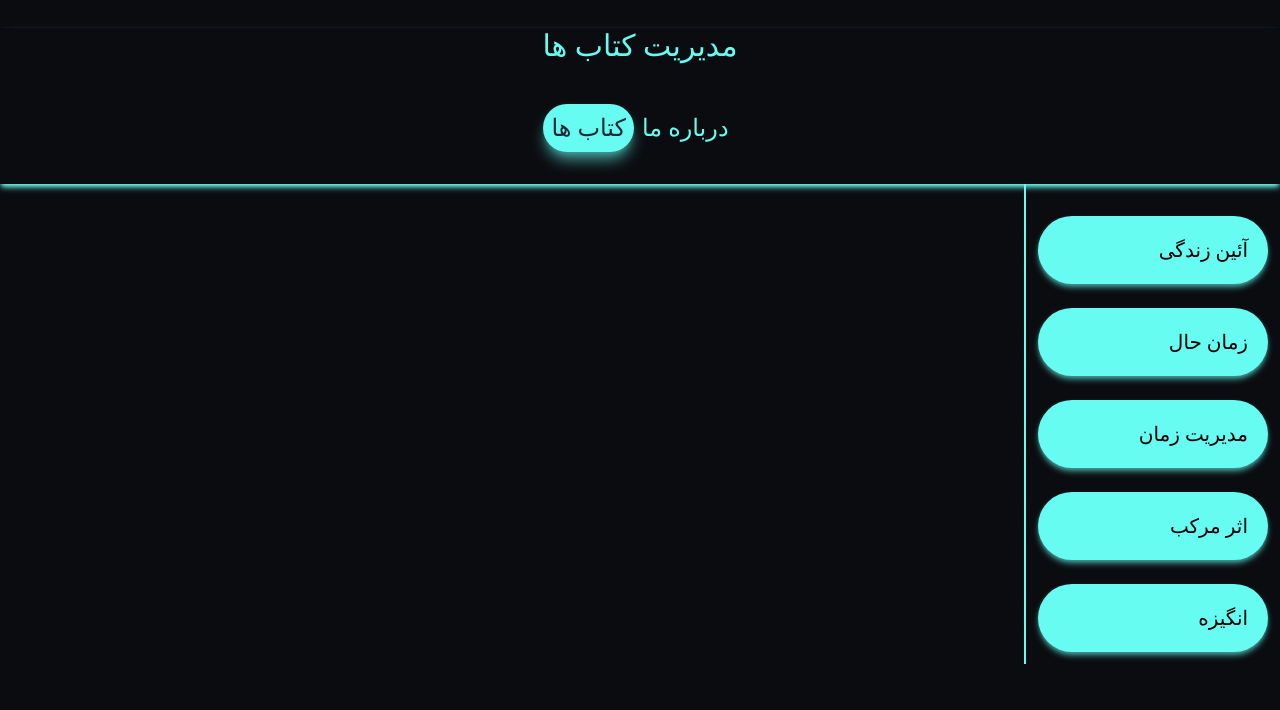
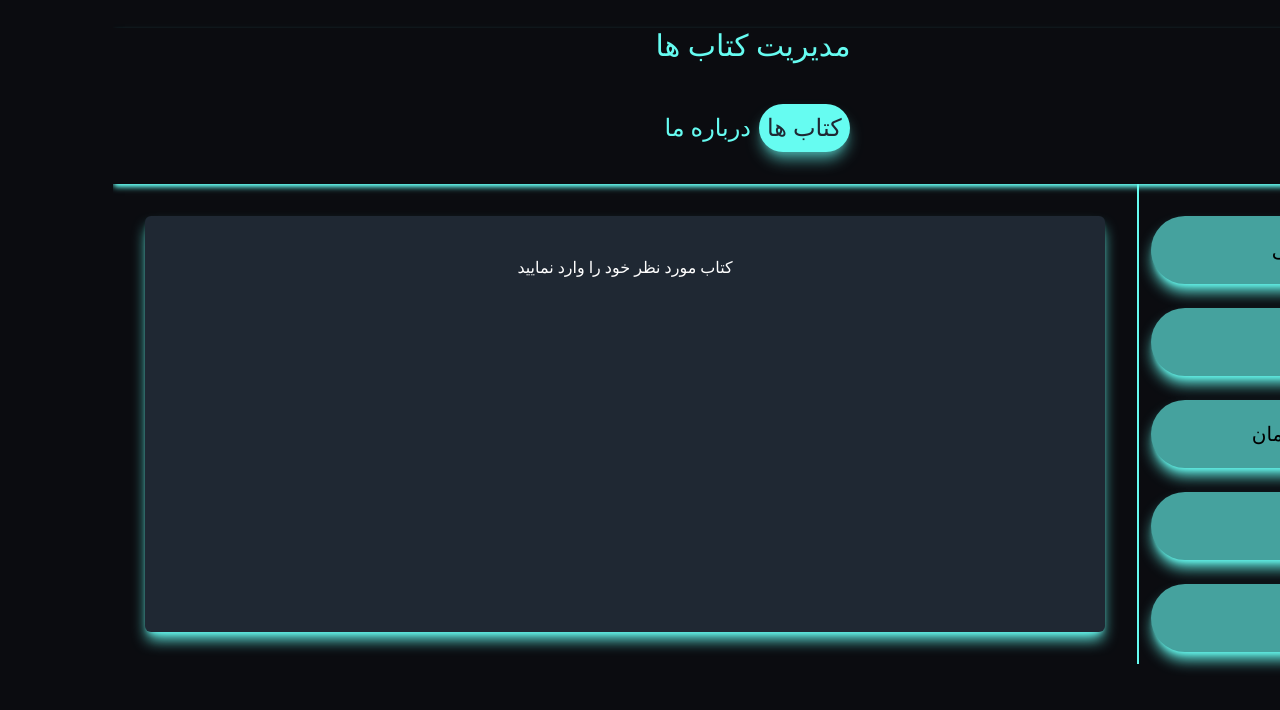
Before and after one commit to rezaazimibar/book-management-app, a React (Create React App) app: page /books in a window 1280 px wide. Shown: the top 710 px of the page. Built offline with nearby package versions, Linux system fonts and the light colour scheme; a web font is replaced by a local one.

Commit message:
add books part

```diff
--- a/public/index.html
+++ b/public/index.html
@@ -1,5 +1,5 @@
 <!DOCTYPE html>
-<html lang="en">
+<html lang="en" dir="rtl">
   <head>
     <meta charset="utf-8" />
     <link rel="icon" href="%PUBLIC_URL%/favicon.ico" />
--- a/src/App.js
+++ b/src/App.js
@@ -30,7 +30,7 @@ function App() {
         </nav>
 
       </header>
-      <main className="flex justify-end text-end"><Outlet/></main>
+      <main ><Outlet/></main>
     </>
   );
 }
--- a/src/component/about.jsx
+++ b/src/component/about.jsx
@@ -1,8 +1,9 @@
 const About = () => {
   return (
     <>
-      <div className=" text-cGray bg-cAshen">
+      <div className=" text-cGray bg-cAshen mt-10">
         <h1>در باره ما</h1>
+        <p>این یک متن است که بر اساس صنعت چاپ</p>
       </div>
     </>
   );
--- /dev/null
+++ b/src/component/book.jsx
@@ -0,0 +1,17 @@
+import { useParams } from "react-router-dom";
+import { FindBook } from "../data/data";
+const Book = () => {
+  const params = useParams();
+  const book = FindBook(parseInt(params.bookId));
+  return (
+    <>
+      <main>
+        <h2 className="mb-6">نام کتاب:{`${book.name}`}</h2>
+        <h2>
+          قیمت کتاب:<span className="text-cCyan">{`${book.amount}`}</span>
+        {" "}تومان</h2>
+      </main>
+    </>
+  );
+};
+export default Book;
--- a/src/component/books.jsx
+++ b/src/component/books.jsx
@@ -1,18 +1,20 @@
 import { GetBook } from "../data/data";
-import { NavLink } from "react-router-dom";
+import { NavLink, Outlet } from "react-router-dom";
 const Books = () => {
   const books = GetBook();
   return (
     <>
-      <div className="flex pt-5 flex-col w-1/5 border-l-2 border-cSky">
+      <div className="flex ">
+
+        <div className="flex pt-5 w-1/5 flex-col  border-l-2 border-cSky">
           {books.map((book) => (
-          <NavLink to={`/books`}>
+            <NavLink to={`/books/${book.number}`} key={books.number}>
               {({ isActive }) => (
                 <div
                   className={
                     isActive
-                    ? " p-5 m-3 bg-cSky transition rounded-full text-xl shadow-md shadow-cCyan hover:shadow-none hover:translate-y-1"
-                    : " bg-cCyan  p-5 m-3"
+                      ? " p-5 m-3 bg-cSky transition rounded-full text-xl "
+                      : " bg-cCyan  p-5 m-3 hover:shadow-none hover:translate-y-1 transition rounded-full shadow-cSky text-xl shadow-lg"
                   }
                 >
                   {book.name}
@@ -21,6 +23,10 @@ const Books = () => {
             </NavLink>
           ))}
         </div>
+        <div className="text-white text-center p-10 rounded-md shadow-lg shadow-cSky bg-cAshen m-8 grow w-1/2 ">
+          <Outlet />
+        </div>
+      </div>
     </>
   );
 };
--- a/src/data/data.js
+++ b/src/data/data.js
@@ -33,3 +33,6 @@ let ObjectBooks = [
 export const GetBook = () => {
   return ObjectBooks;
 };
+export const FindBook = (number) => {
+  return ObjectBooks.find((book) => book.number === number);
+};
--- a/src/index.css
+++ b/src/index.css
@@ -8,6 +8,9 @@
   }
   h1{
    @apply text-3xl mb-1
+  }
+  h2{
+   @apply text-2xl mb-1
   }
 }
 body {
--- a/src/index.js
+++ b/src/index.js
@@ -5,6 +5,7 @@ import App from "./App";
 import { Route, Routes, BrowserRouter } from "react-router-dom";
 import About from "./component/about";
 import Books from "./component/books";
+import Book from "./component/book";
 
 const root = ReactDOM.createRoot(document.getElementById("root"));
 root.render(
@@ -12,7 +13,18 @@ root.render(
     <BrowserRouter>
       <Routes>
         <Route path="/" element={<App />}>
-          <Route path="/books" element={<Books />} />
+          <Route path="/books" element={<Books />}>
+            <Route
+              index
+              element={
+                <main>
+                  <p>کتاب مورد نظر خود را وارد نمایید</p>
+                </main>
+              }
+            />
+
+            <Route path="/books/:bookId" element={<Book />} />
+          </Route>
           <Route path="/about" element={<About />} />
         </Route>
       </Routes>
```
Lines whose indentation alone changed are shown as unchanged.
